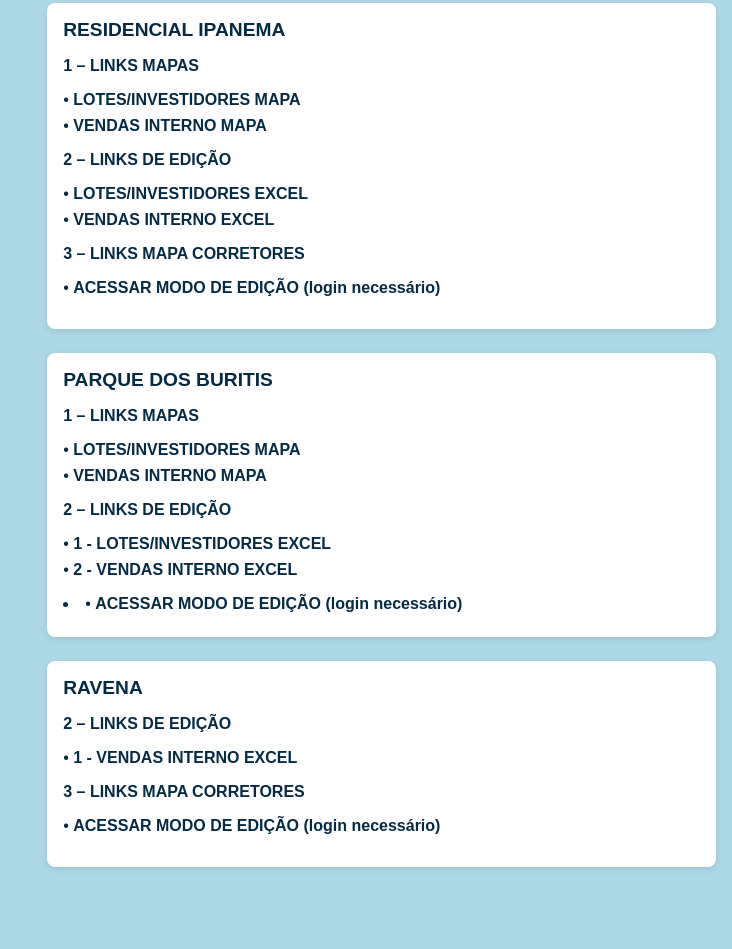
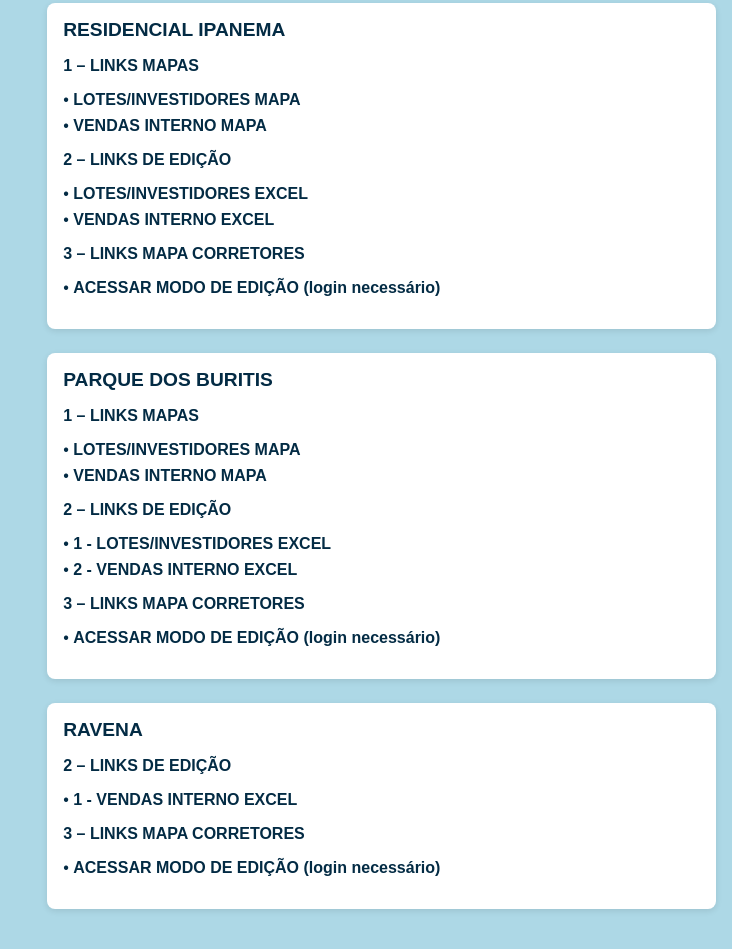
Before and after one commit to MoraisEng/meorais-engenharia, a plain HTML site: page interna.html in a window 1280 px wide. Shown: the part 1365-2314 px from the top of the page, without its empty margins (548-1280 px from the left). Before the commit the page ends 2272 px from the top, so only its background shows below. Drawn offline with Linux system fonts and the light colour scheme.

Commit message:
Update interna.html

```diff
--- a/interna.html
+++ b/interna.html
@@ -118,6 +118,8 @@ ACESSAR MODO DE EDIÇÃO (login necessário)
 <li>• <a href="#" onclick="abrirComSenha('morais_documentos','https://my.microsoftpersonalcontent.com/personal/1ac9fedf303b684a/_layouts/15/Doc.aspx?sourcedoc=%7B08253b3a-51ec-43e7-965b-bf9b3d72d2ce%7D&amp;action=default')">1 - LOTES/INVESTIDORES EXCEL</a></li>
 <li>• <a href="#" onclick="abrirComSenha('morais_vendas_@','https://my.microsoftpersonalcontent.com/personal/1ac9fedf303b684a/_layouts/15/Doc.aspx?sourcedoc=%7Be3e807e7-8965-4ee0-827e-41bcda3f36cc%7D&amp;action=default')">2 - VENDAS INTERNO EXCEL</a></li>
 </ul>
+<h3>3 – LINKS MAPA CORRETORES</h3>
+<ul>
 <li>• <a href="https://app.powerbi.com/groups/85b5a61f-8399-4e2b-bb06-9360374c76d1/lineage?experience=power-bi" rel="noopener noreferrer">
 ACESSAR MODO DE EDIÇÃO (login necessário)
 </a></li>
```
